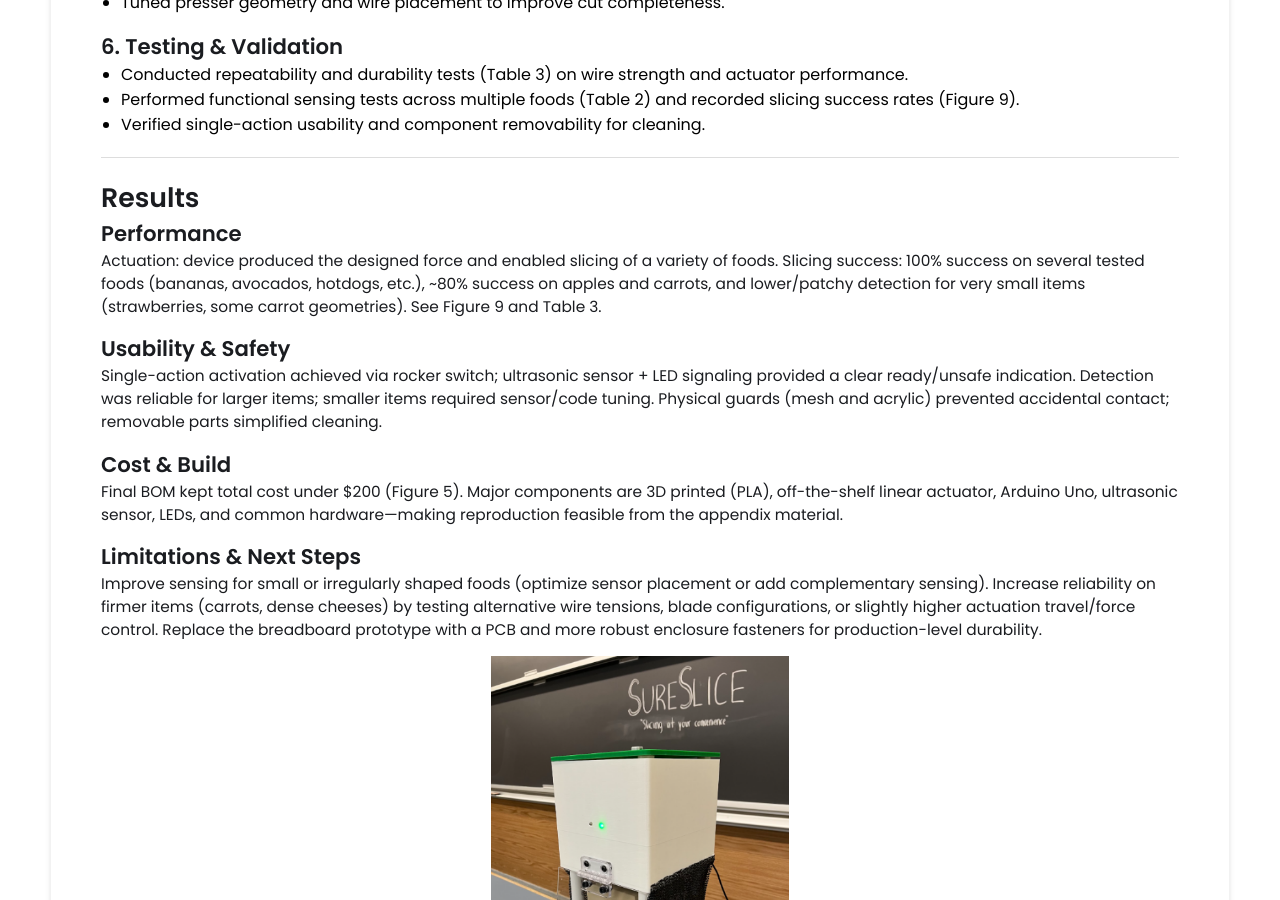
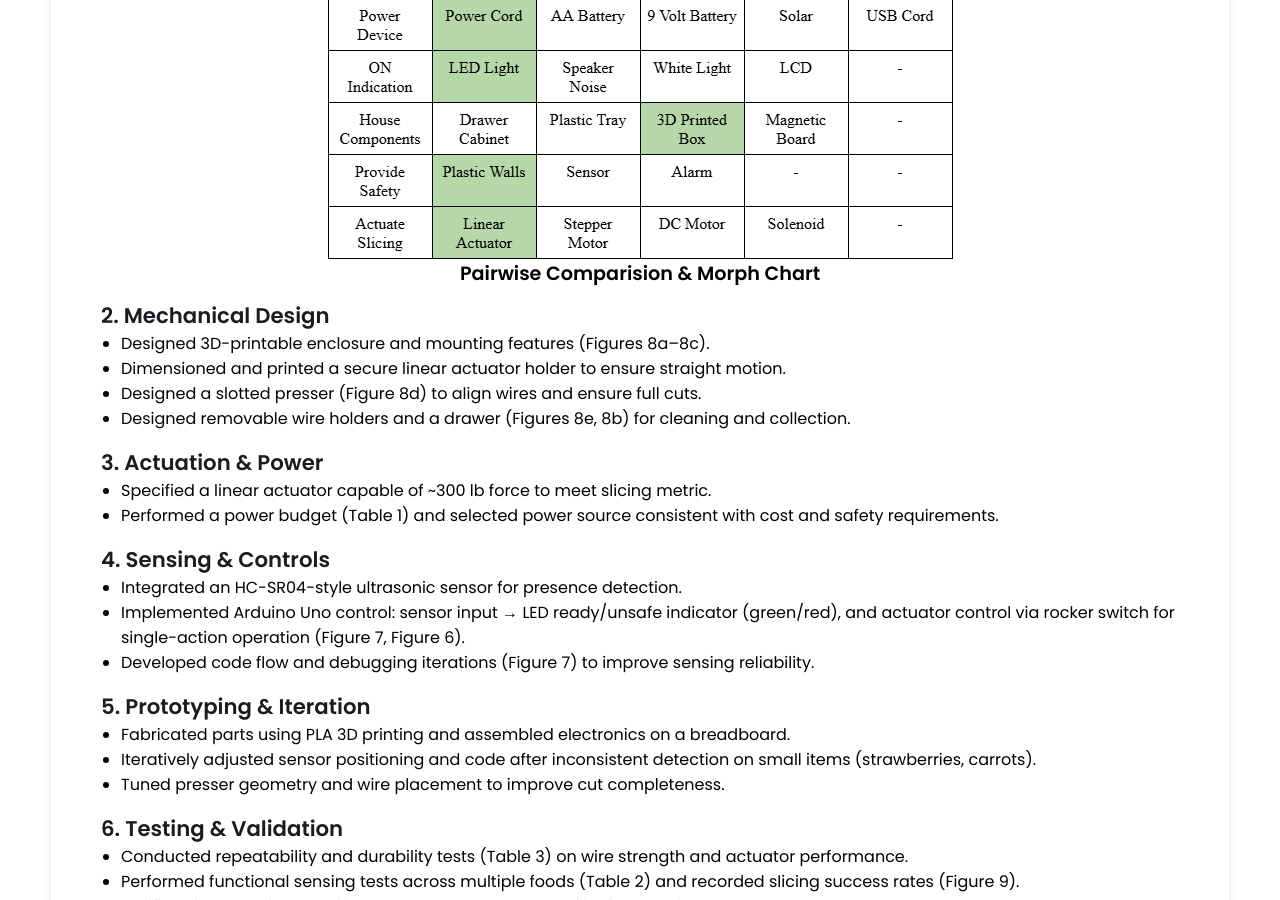
Before and after one commit to michael-vuong/michael-vuong.github.io, a Jekyll site: the page built from _projects/SureSlice/index.md, in a window 1280 px wide and 900 px high, scrolled down 1768 px. Built offline with Jekyll 4.4.1, drawn with Linux system fonts in a browser that asks for light colours.

Commit message:
Update index.md

```diff
--- a/_projects/SureSlice/index.md
+++ b/_projects/SureSlice/index.md
@@ -33,6 +33,10 @@ Create a mechanically-assistive countertop food slicer that enables users with l
 ## 1. Requirements & Concept Selection
 - Defined user needs (assistive, safe, easy-to-use) and translated into objectives/metrics.
 - Used pairwise comparison and morph charts to evaluate slicing methods, actuators, and safety features. Selected wire loops for blades and a linear actuator for actuation.
+{% include image-gallery.html images="Pairwise.png, Morph.png" height="400" %}
+<div style="text-align:center; font-size:1.2rem; font-weight:bold; margin-bottom:12px;">
+  Pairwise Comparision & Morph Chart
+</div>
 
 ## 2. Mechanical Design
 - Designed 3D-printable enclosure and mounting features (Figures 8a–8c).
```
